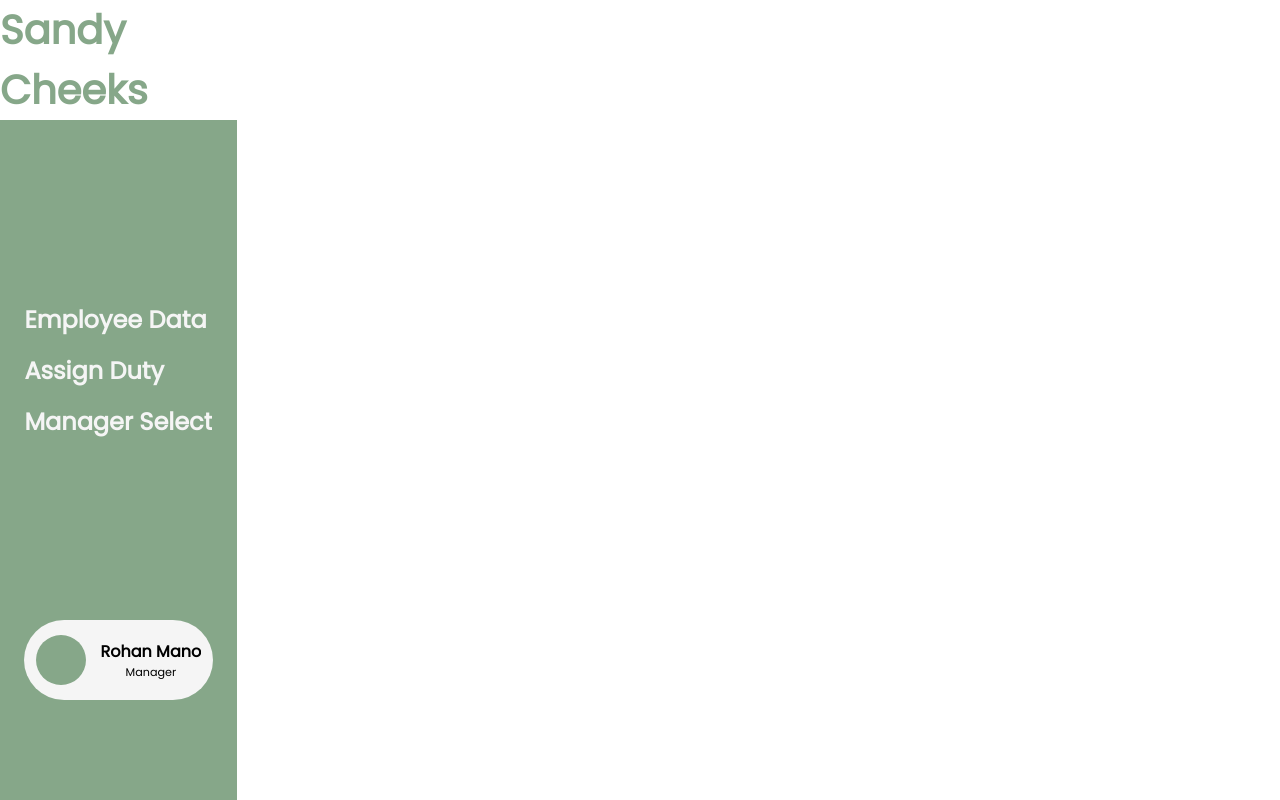
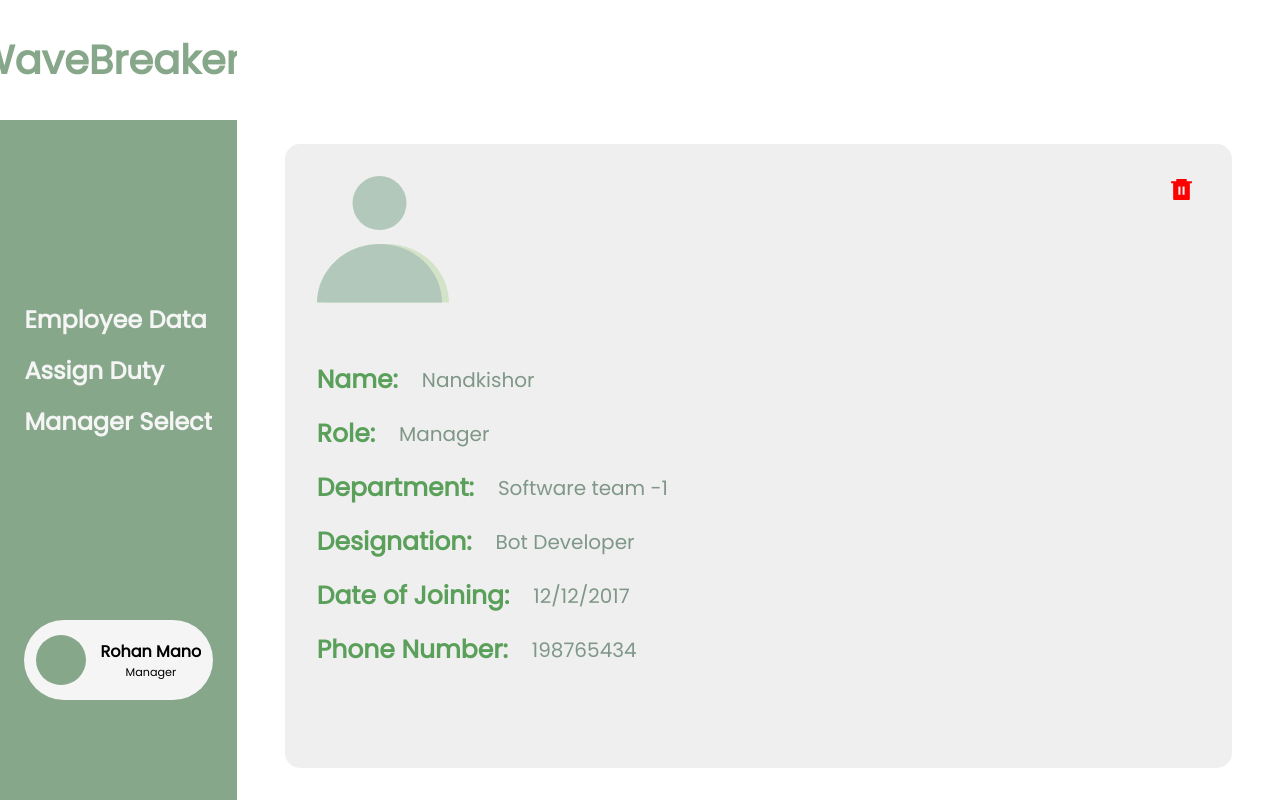
Before and after one commit to Wavebrakers-limited/employee_management, a React (Vite) app: page /dashboard in a window 1280 px wide. Built offline with nearby package versions, Linux system fonts and the light colour scheme.

Commit message:
profile card and more

```diff
--- a/src/Pages/Employee_data/empProfile.jsx
+++ b/src/Pages/Employee_data/empProfile.jsx
@@ -1,9 +1,44 @@
 import styles from "./empProfile.module.css"
+import profile from "./assests/profile.svg"
+import {RiDeleteBin6Fill} from "react-icons/ri";
 
 export default function empProfile() {
   return (
     <div className={styles.empProfile}>
+      <div className={styles.Container} >
+        <div>
+            <img src={profile} alt="" />
+            <button><RiDeleteBin6Fill size={25} color="red"/></button>
+        </div>
+        <div className={styles.ContainerContent}>
+        <div>
+            <h2>Name: </h2>
+            <p>Nandkishor</p>
+        </div>
+        <div>
+            <h2>Role: </h2>
+            <p>Manager</p>
+        </div>
+        <div>
+            <h2>Department: </h2>
+            <p>Software team -1</p>
+        </div>
+        <div>
+            <h2>Designation: </h2>
+            <p>Bot Developer</p>
+        </div>
+        <div>
+            <h2>Date of Joining: </h2>
+            <p>12/12/2017</p>
+        </div>
+        <div>
+            <h2>Phone Number: </h2>
+            <p>198765434</p>
+        </div>
 
+
+        </div>
+      </div>
     </div>
   )
 }
--- a/src/Pages/Employee_data/empProfile.module.css
+++ b/src/Pages/Employee_data/empProfile.module.css
@@ -1,6 +1,48 @@
 .empProfile{
     display: flex;
     flex-direction: column;
-    height: 100vh;
+    height: 80vh;
     width: 100%;
 }
+
+.empProfile .Container{
+    width: 100%;
+    height: 600px;
+    background-color: rgba(233, 233, 233, 0.704);
+    border-radius: 15px;
+    margin-top: 1rem;
+    padding: 2rem 0;
+}
+
+.empProfile .Container div{
+    display: flex;
+    justify-content: space-between;
+    padding: 0 2rem;
+    align-items: start;
+}
+
+.empProfile .Container div img{
+    width: 15%;
+}
+
+.empProfile .Container .ContainerContent{
+    flex-direction: column;
+    gap: 1rem;
+    padding: 0;
+}
+
+.empProfile .Container .ContainerContent div{
+    display: flex;
+    gap: 1.5rem;
+    align-items: center;
+}
+.empProfile .Container .ContainerContent div h2{
+    font-size: 25px;
+    color: rgb(90, 160, 90);
+    font-weight: 600;
+}
+
+.empProfile .Container .ContainerContent div p{
+    color: #7f9788;
+    font-size: 20px;
+}
--- a/src/Pages/SuperUser/Super.jsx
+++ b/src/Pages/SuperUser/Super.jsx
@@ -7,7 +7,7 @@ function Super() {
     <div className={styles.main}>
       {/* sidebar section */}
       <div className={styles.sidebar}>
-      <div className={styles.logo}>Sandy Cheeks</div>
+      <div className={styles.logo}>WaveBreakers</div>
       <div className={styles.selection}>
          <ul>
               <li>Employee Data</li>
```
Also changed, not shown: src/Pages/Employee_data/assests/profile.svg (added).
